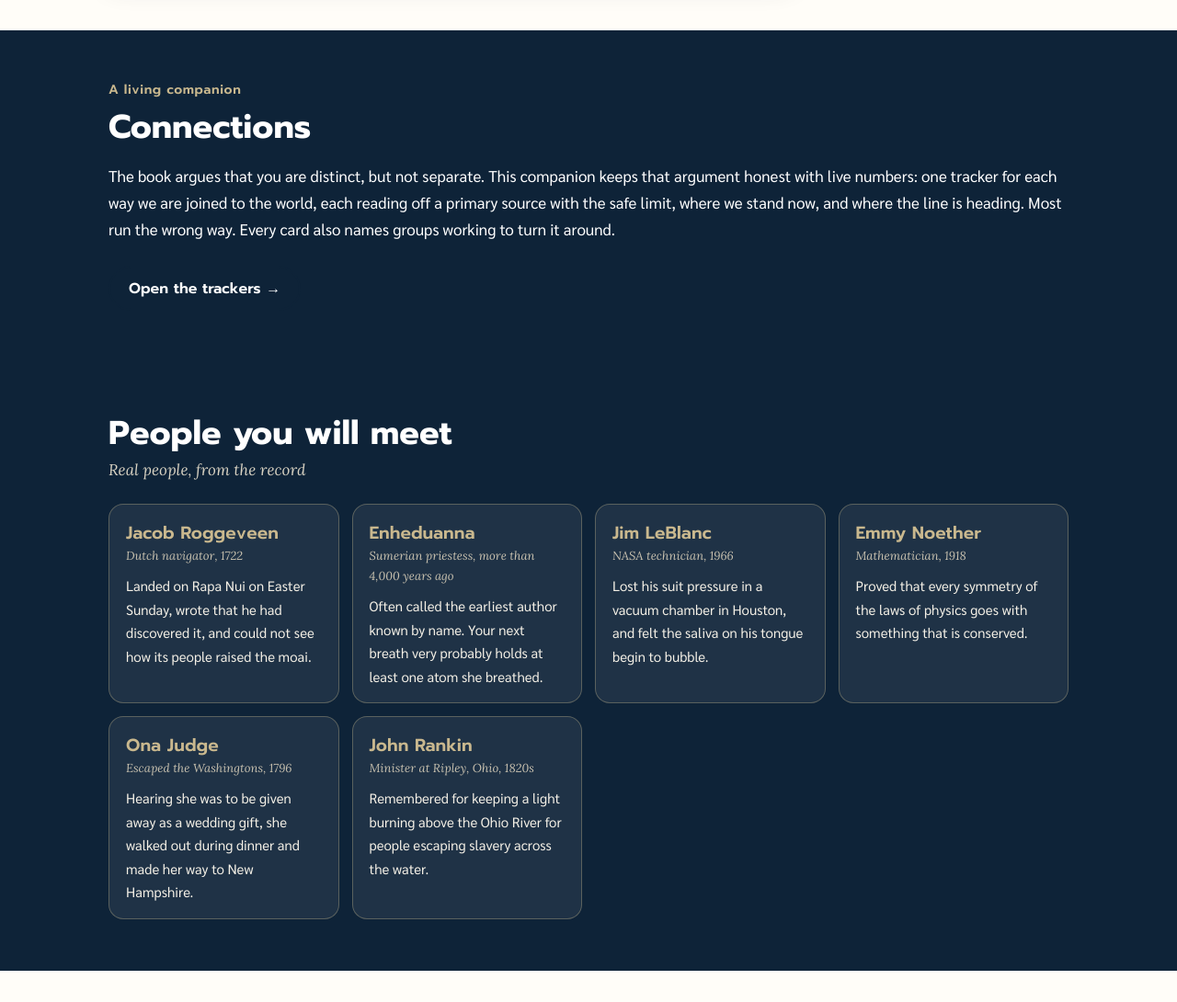
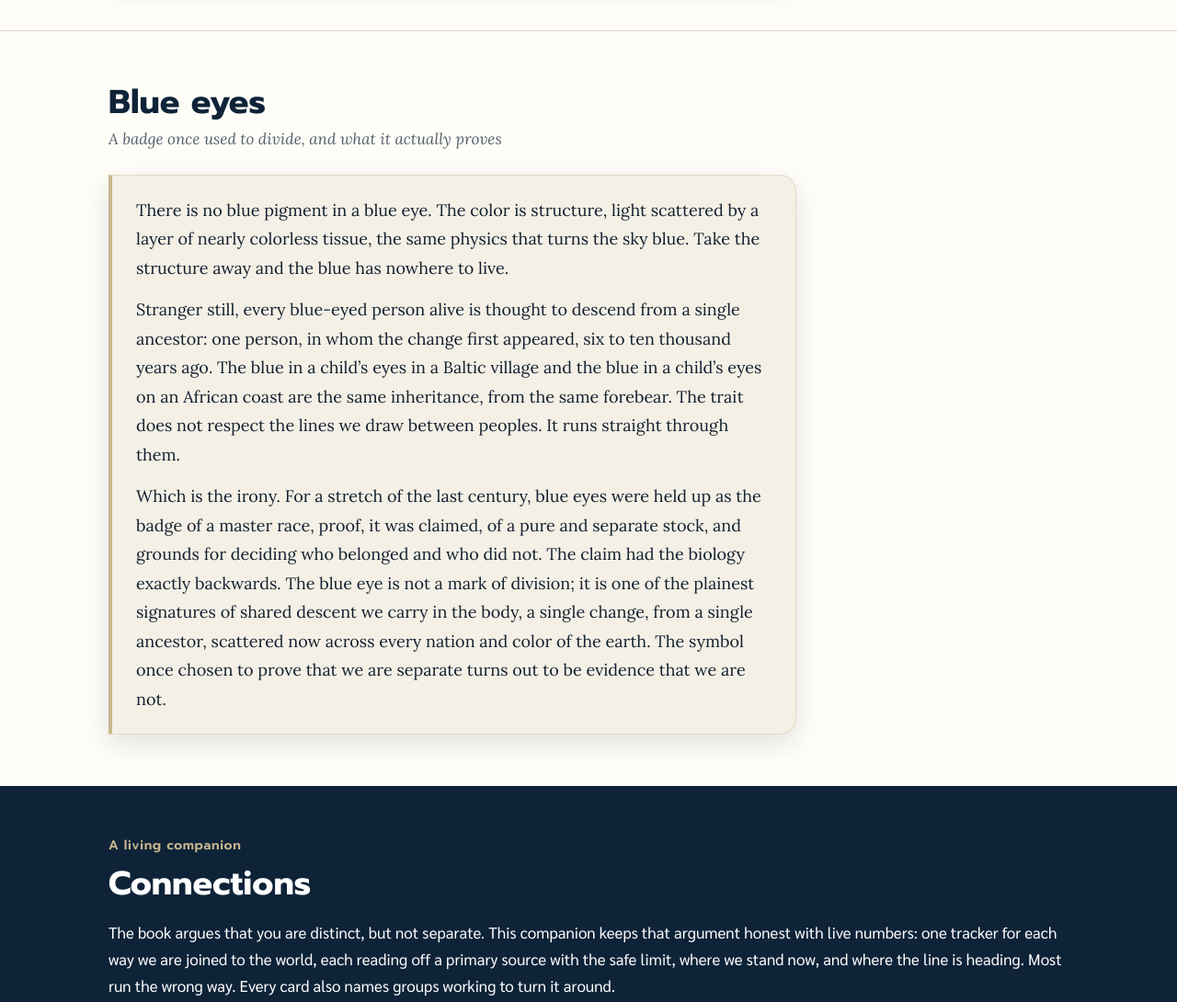
Before and after one commit to mikeb7777/michaelkbaines.com, a plain HTML site: page rediscovering-oneness.html in a window 1280 px wide. Shown: the part 6160-7250 px from the top of the page at 92% size. Drawn offline with Linux system fonts and the light colour scheme.

Commit message:
Add "Blue eyes" section to the book page
A short reading-style passage after Time: no blue pigment (structural
color), descent from a single ancestor crossing every people, and the
irony that a trait once held up as the badge of a master race is one of
the plainest signatures of shared descent. Added to the on-this-page
list.

Co-Authored-By: Claude Opus 4.8 <noreply@anthropic.com>
Claude-Session: https://claude.ai/code/session_01KL3jcUpSkyjWKd14qw3BAf

```diff
--- a/rediscovering-oneness.html
+++ b/rediscovering-oneness.html
@@ -135,6 +135,15 @@
 </div>
 </div></section>
 
+<section class="paper" id="blue-eyes"><div class="wrap">
+<h2>Blue eyes</h2><p class="en">A badge once used to divide, and what it actually proves</p>
+<div class="opening">
+<p>There is no blue pigment in a blue eye. The color is structure, light scattered by a layer of nearly colorless tissue, the same physics that turns the sky blue. Take the structure away and the blue has nowhere to live.</p>
+<p>Stranger still, every blue-eyed person alive is thought to descend from a single ancestor: one person, in whom the change first appeared, six to ten thousand years ago. The blue in a child&rsquo;s eyes in a Baltic village and the blue in a child&rsquo;s eyes on an African coast are the same inheritance, from the same forebear. The trait does not respect the lines we draw between peoples. It runs straight through them.</p>
+<p>Which is the irony. For a stretch of the last century, blue eyes were held up as the badge of a master race, proof, it was claimed, of a pure and separate stock, and grounds for deciding who belonged and who did not. The claim had the biology exactly backwards. The blue eye is not a mark of division; it is one of the plainest signatures of shared descent we carry in the body, a single change, from a single ancestor, scattered now across every nation and color of the earth. The symbol once chosen to prove that we are separate turns out to be evidence that we are not.</p>
+</div>
+</div></section>
+
 <section class="band" id="connections"><div class="wrap">
 <p class="eyebrow">A living companion</p>
 <h2>Connections</h2>
@@ -220,7 +229,7 @@
 <p>The Physical Case for Connection. A new edition by Michael K. Baines, being written now.</p>
 <p><a href="./">michaelkbaines.com</a> &middot; <a href="./#books">Other books</a> &middot; <a href="/about.html">About</a> &middot; <a href="#newsletter">Newsletter</a></p></div>
 <div><b class="fh">On this page</b><ul>
-<li><a href="#opening">The opening</a></li><li><a href="#for">Who it&rsquo;s for</a></li><li><a href="#parts">Inside the book</a></li><li><a href="#time">Time</a></li><li><a href="connections.html">Connections (trackers)</a></li><li><a href="#questions">Questions</a></li><li><a href="#author">About the author</a></li><li><a href="#newsletter">Read it early</a></li></ul></div>
+<li><a href="#opening">The opening</a></li><li><a href="#for">Who it&rsquo;s for</a></li><li><a href="#parts">Inside the book</a></li><li><a href="#time">Time</a></li><li><a href="#blue-eyes">Blue eyes</a></li><li><a href="connections.html">Connections (trackers)</a></li><li><a href="#questions">Questions</a></li><li><a href="#author">About the author</a></li><li><a href="#newsletter">Read it early</a></li></ul></div>
 <div><b class="fh">By the same author</b><ul>
 <li><a href="big-toe.html">A Quest for The Big TOE</a></li>
 <li><a href="lemon/">The Adventures of Lemon</a></li>
```
